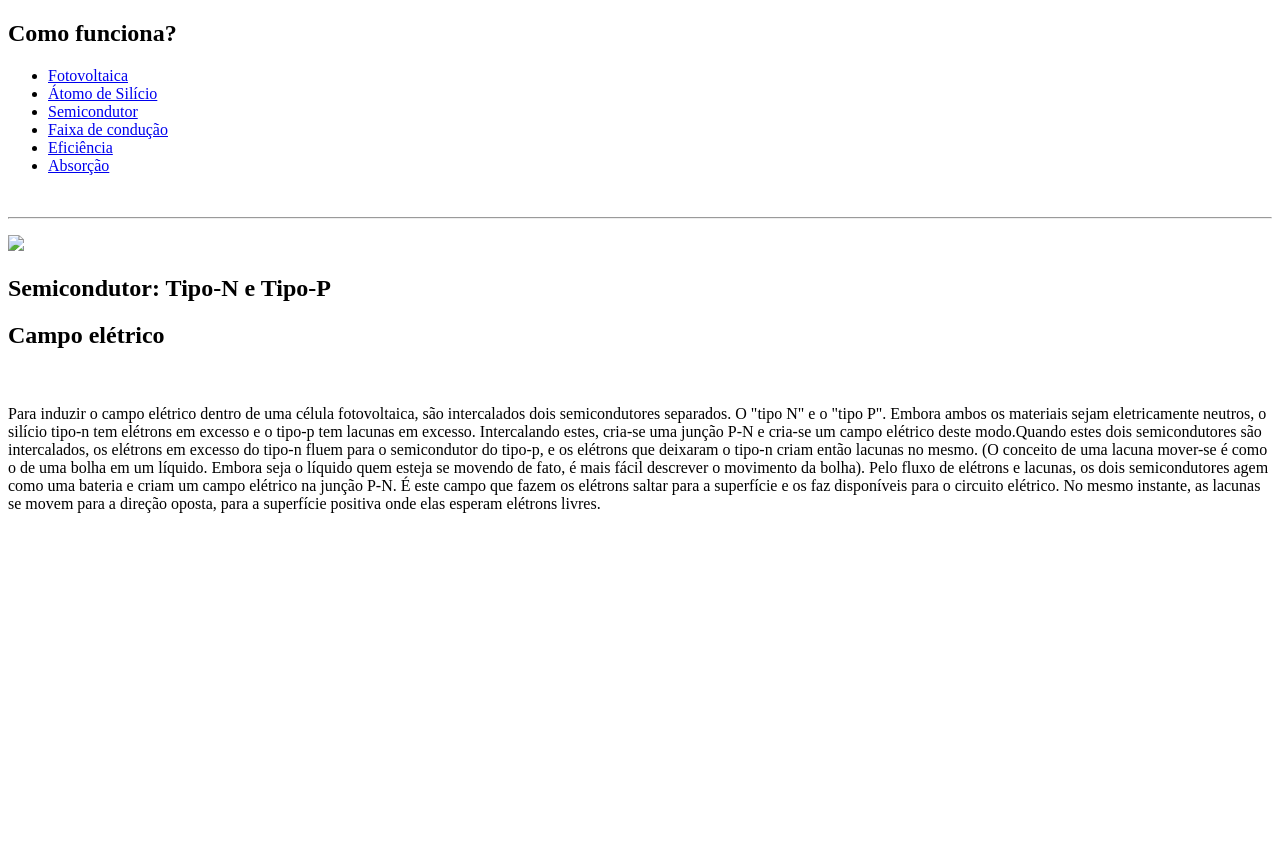
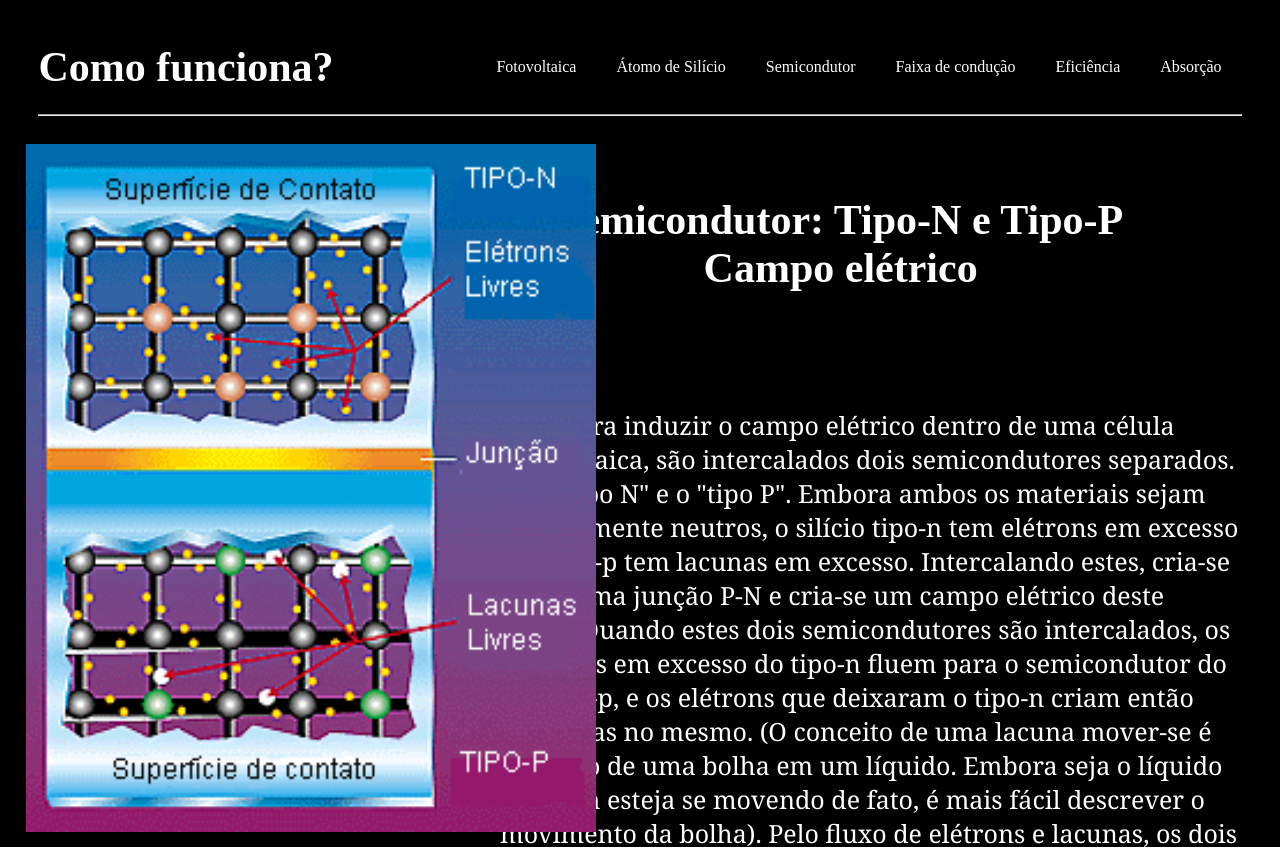
Before and after one commit to laritr/f-sica, a plain HTML site: page html/semicondutor.html in a window 1280 px wide. Shown: the top 847 px of the page. Before the commit the page ends 800 px from the top, so only its background shows below. Drawn offline with Linux system fonts and the light colour scheme; the site is published under a folder, as on GitHub Pages, so addresses that start at the root find nothing.

Commit message:
Update semicondutor.html

```diff
--- a/html/semicondutor.html
+++ b/html/semicondutor.html
@@ -4,7 +4,7 @@
 <head>
   <meta charset="utf-8">
     <title>FÍSICA</title>
-  <link rel="stylesheet" href="/style.css">
+  <link rel="stylesheet" href="../style.css">
   </head>
 
 <body>
@@ -14,12 +14,12 @@
       <h1>Como funciona?</h1>
     </div>
   <ul>
-    <li><a href="/index.html">Fotovoltaica</a></li>
-    <li><a href="/html/atomo.html">Átomo de Silício</a></li>
-    <li><a href="/html/semicondutor.html">Semicondutor</a></li>
-    <li><a href="/html/faixaconducao.html">Faixa de condução</a></li>
-    <li><a href="/html/eficiencia.html">Eficiência</a></li>
-    <li><a href="/html/absorcao.html">Absorção</a></li>
+    <li><a href="../index.html">Fotovoltaica</a></li>
+    <li><a href="../html/atomo.html">Átomo de Silício</a></li>
+    <li><a href="../html/semicondutor.html">Semicondutor</a></li>
+    <li><a href="../html/faixaconducao.html">Faixa de condução</a></li>
+    <li><a href="../html/eficiencia.html">Eficiência</a></li>
+    <li><a href="../html/absorcao.html">Absorção</a></li>
   </ul>
 </nav>
   <br>
@@ -27,7 +27,7 @@
     <hr>
   <div class="texto">
     <p>
-  <img class= "img3" src="/img/Image4.gif"> <h2>Semicondutor: Tipo-N e Tipo-P</h2>
+  <img class= "img3" src="../img/Image4.gif"> <h2>Semicondutor: Tipo-N e Tipo-P</h2>
   <h2>Campo elétrico</h2>
     </div>
   <br>
```
